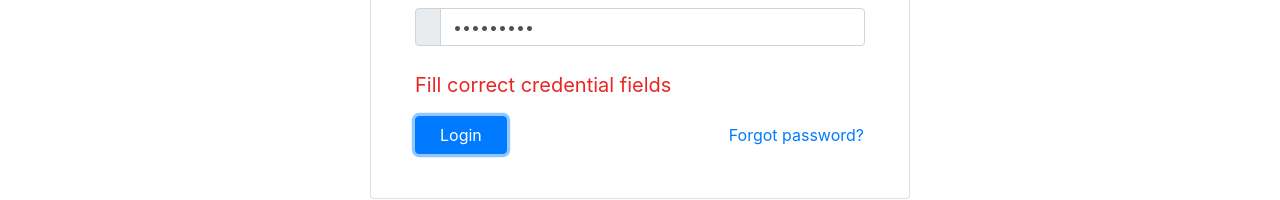
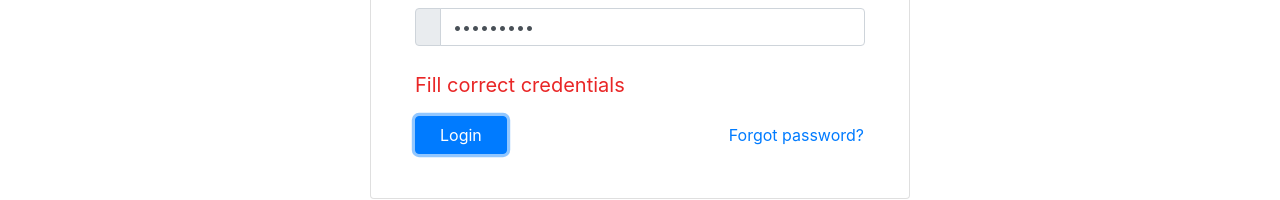
Before and after one commit to JessevanBree/Project-ewa, an Angular app in the folder my-app/: page /login in a window 1280 px wide. Both pictures are taken after typing "name@example.com", "Sample123" into the empty fields and a click on the button "Login". Shown: the part 301-501 px from the top of the page. Built offline with nearby package versions, Linux system fonts and the light colour scheme; what ng2-charts would draw is missing.

Commit message:
small change to array loop for login check

```diff
--- a/my-app/src/app/components/login/login.component.html
+++ b/my-app/src/app/components/login/login.component.html
@@ -33,7 +33,7 @@
               </div>
               <div>
                 <p *ngIf="!isValidCredentials" style="color:#E92626;font-size:20px;font-weight:normal" class="success">
-                  Fill correct credential fields
+                  Fill correct credentials
                 </p>
               </div>
               <div class="row">
--- a/my-app/src/app/services/session/session.service.ts
+++ b/my-app/src/app/services/session/session.service.ts
@@ -11,7 +11,7 @@ export class SessionService {
   constructor(private userService: AUserService) { }
 
   signOn(eMail: string, passWord: string){
-    for (let i = 0; i < this.userService.getUsers().length - 1; i++) {
+    for (let i = 0; i < this.userService.getUsers().length; i++) {
       if (eMail == this.userService.getUser(i).mail && passWord == this.userService.getUser(i).password) {
         this.userMail = eMail;
         return this.isValid = true;
```
